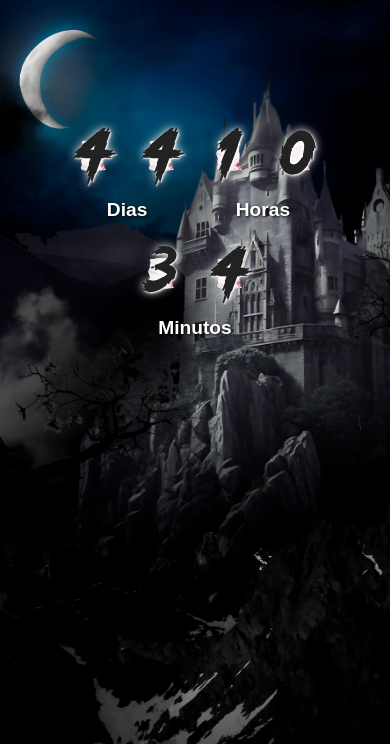
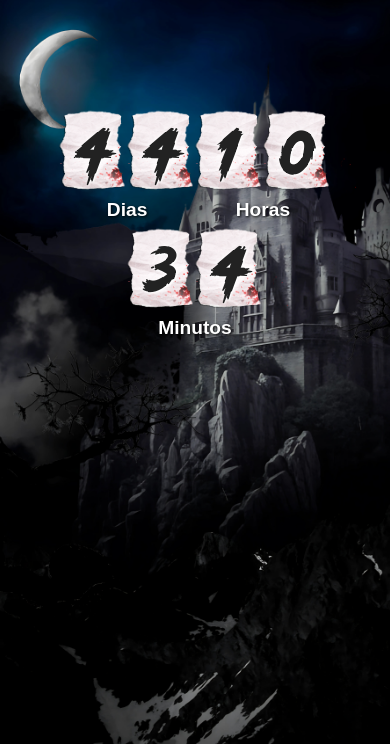
Before and after one commit to pariadny0-sudo/automotaqui, a plain HTML site: page index.html in a window 390 px wide. Shown: the part 100-844 px from the top of the page. Drawn offline with Linux system fonts and the light colour scheme; a web font is replaced by a local one.

Commit message:
arrumando tamanho paper

```diff
--- a/taqui.css
+++ b/taqui.css
@@ -104,8 +104,8 @@ h1 {
     height: 80px;
   }
   .paper-bg {
-    width: 3rem;
-    height: 5rem;
+    width: 130px;
+    height: 150px;
   }
   .digit {
     font-size: 2rem;
```
